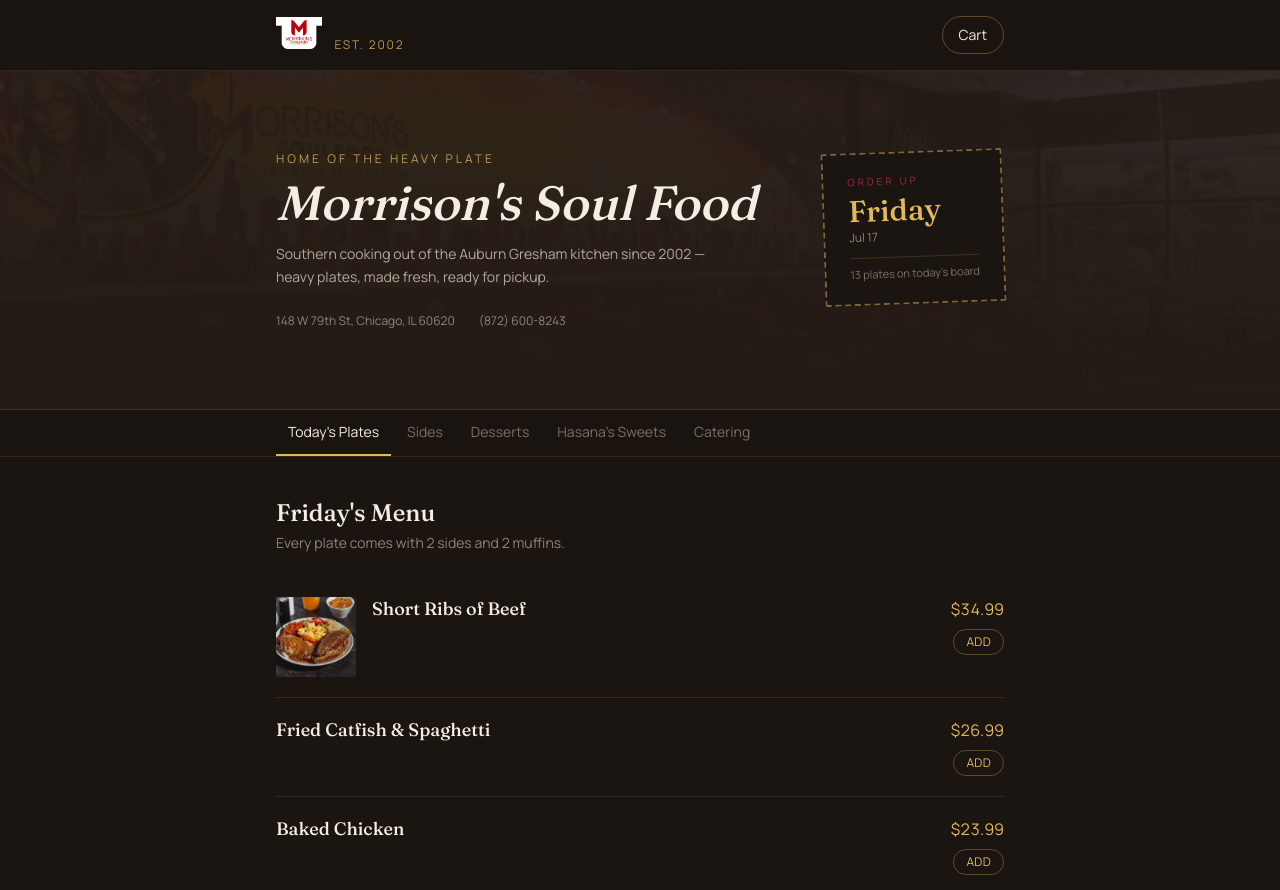
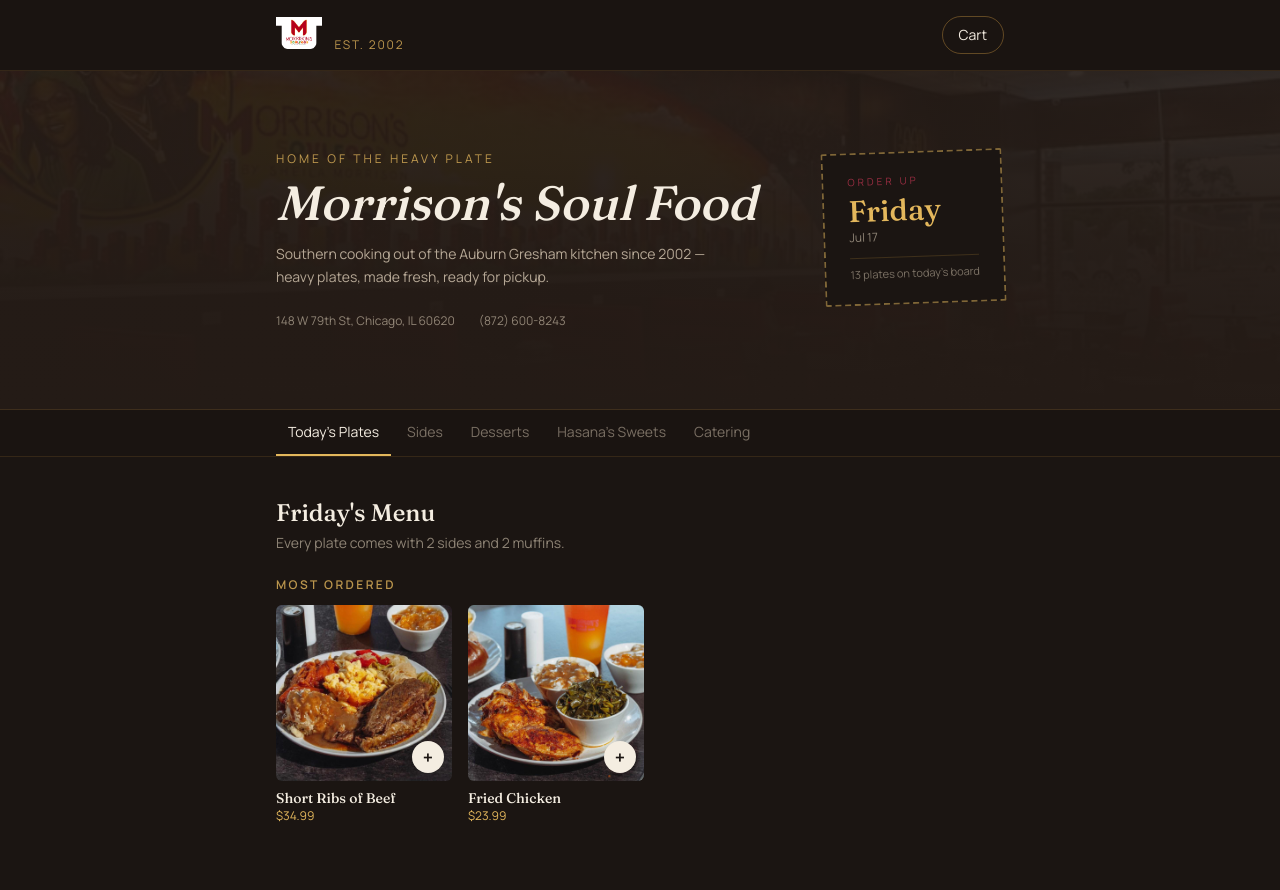
Before and after one commit to Choice283/ordermorrisons, a Next.js app: page / in a window 1280 px wide. Shown: the top 890 px of the page. Built offline with nearby package versions, Linux system fonts and the light colour scheme.

Commit message:
Add Most Ordered featured photo strip, mirroring her current ordering page but with real photos

```diff
--- a/src/app/page.tsx
+++ b/src/app/page.tsx
@@ -7,6 +7,7 @@
 import PanCard from "@/components/PanCard";
 import PieceCard from "@/components/PieceCard";
 import Story from "@/components/Story";
+import FeaturedGrid from "@/components/FeaturedGrid";
 import {
   dailyPlates,
   sides,
@@ -122,6 +123,7 @@
             <p className="mb-6 font-body text-sm text-cream2/60">
               Every plate comes with 2 sides and 2 muffins.
             </p>
+            <FeaturedGrid items={plates.filter((p) => p.image)} />
             <div>
               {plates.map((p) => (
                 <PlateCard key={p.id} {...p} />
--- /dev/null
+++ b/src/components/FeaturedGrid.tsx
@@ -0,0 +1,45 @@
+"use client";
+
+import { useCart } from "@/context/CartContext";
+import type { Plate } from "@/data/menu";
+import PhotoTile from "./PhotoTile";
+
+export default function FeaturedGrid({ items }: { items: Plate[] }) {
+  const { addItem } = useCart();
+
+  if (items.length === 0) return null;
+
+  return (
+    <div className="mb-10">
+      <h3 className="mb-3 font-body text-xs font-semibold uppercase tracking-[0.2em] text-brass2/80">
+        Most Ordered
+      </h3>
+      <div className="flex gap-4 overflow-x-auto pb-2">
+        {items.map((item) => (
+          <div key={item.id} className="w-36 shrink-0 sm:w-44">
+            <div className="relative">
+              <PhotoTile
+                src={item.image!}
+                alt={item.name}
+                className="aspect-square w-full rounded-md"
+              />
+              <button
+                onClick={() => addItem(item)}
+                aria-label={`Add ${item.name}`}
+                className="absolute bottom-2 right-2 flex h-8 w-8 items-center justify-center rounded-full bg-cream text-lg font-bold text-charcoal shadow-md transition-transform hover:scale-105"
+              >
+                +
+              </button>
+            </div>
+            <p className="mt-2 font-display text-sm leading-snug text-cream">
+              {item.name}
+            </p>
+            <p className="font-body text-xs text-brass2">
+              ${item.price.toFixed(2)}
+            </p>
+          </div>
+        ))}
+      </div>
+    </div>
+  );
+}
```
